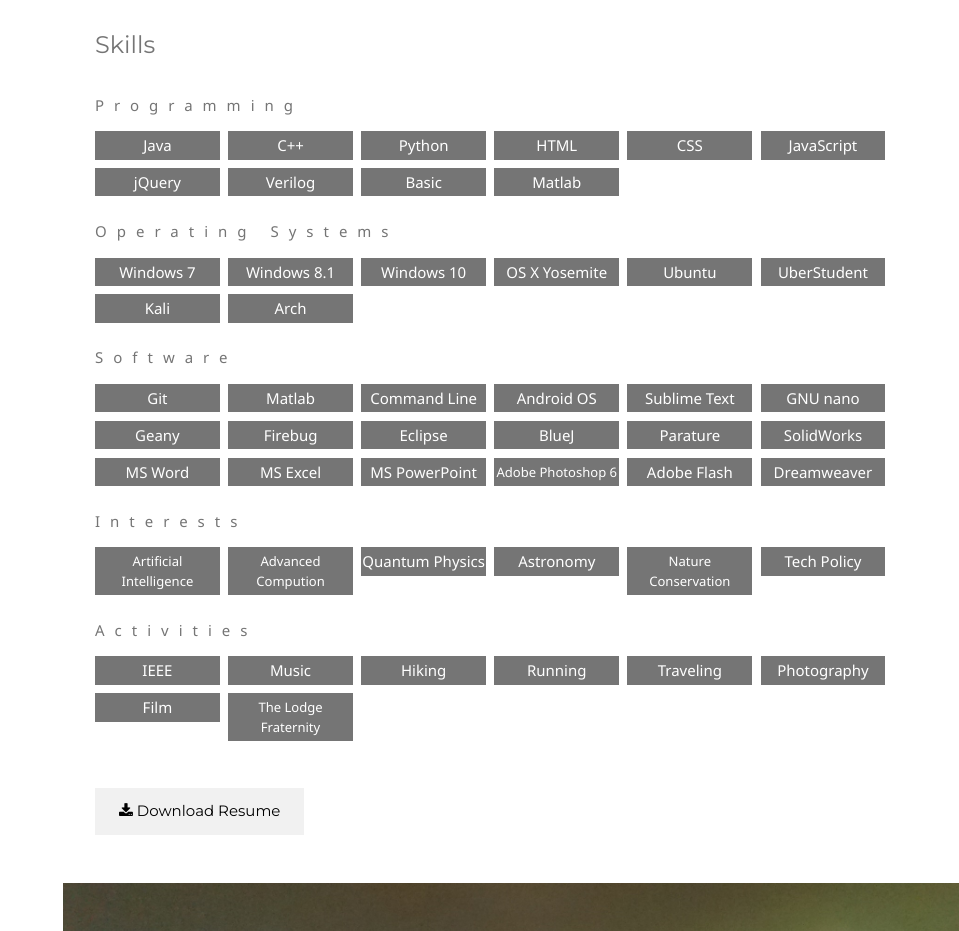
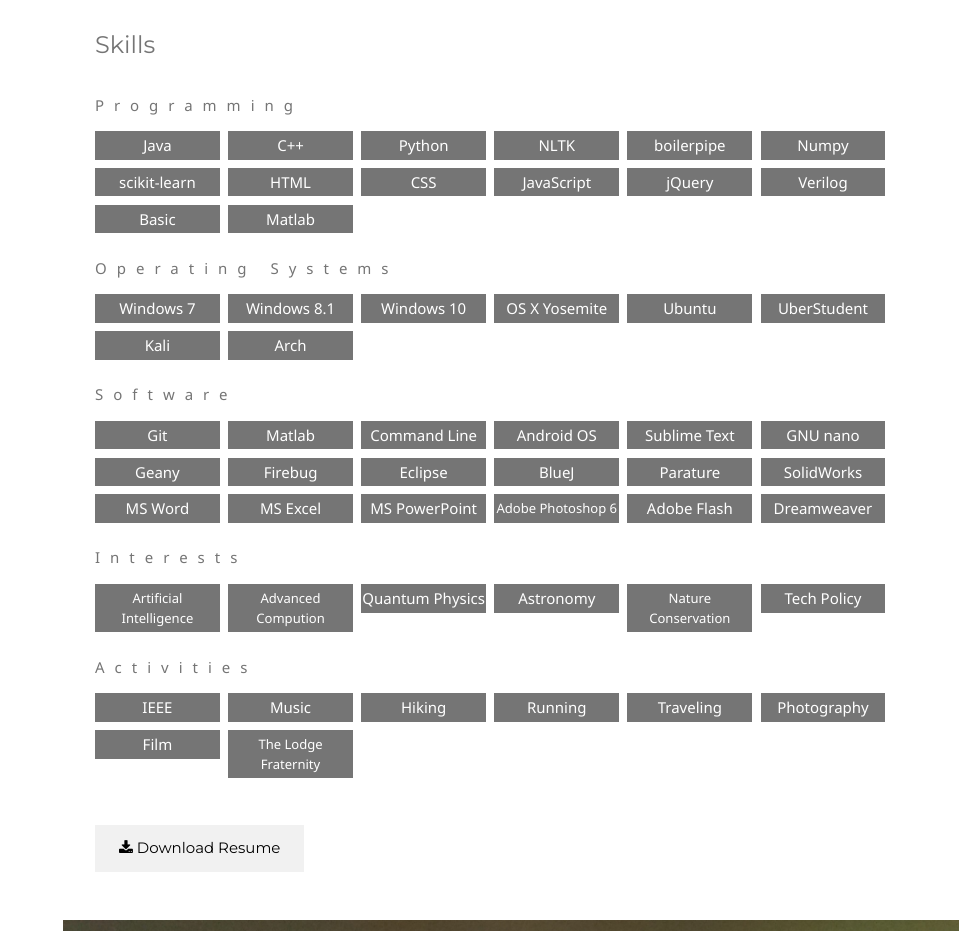
Before and after one commit to JSerowik/jserowik.github.io, a plain HTML site: page index.html in a window 1280 px wide. Shown: the part 2440-3371 px from the top of the page, without its empty margins (321-1280 px from the left). Drawn offline with Linux system fonts and the light colour scheme; some packages are replaced by stand-ins of ours.

Commit message:
Added new orogramming skills

```diff
--- a/index.html
+++ b/index.html
@@ -176,6 +176,10 @@ body, h1,h2,h3,h4,h5,h6 {font-family: "Montserrat", sans-serif}
         <div class="traits w3-col s2">Java</div>
         <div class="traits w3-col s2">C++</div>
         <div class="traits w3-col s2">Python</div>
+        <div class="traits w3-col s2">NLTK</div>
+        <div class="traits w3-col s2">boilerpipe</div>
+        <div class="traits w3-col s2">Numpy</div>
+        <div class="traits w3-col s2">scikit-learn</div>
         <div class="traits w3-col s2">HTML</div>
         <div class="traits w3-col s2">CSS</div>
         <div class="traits w3-col s2">JavaScript</div>
```
